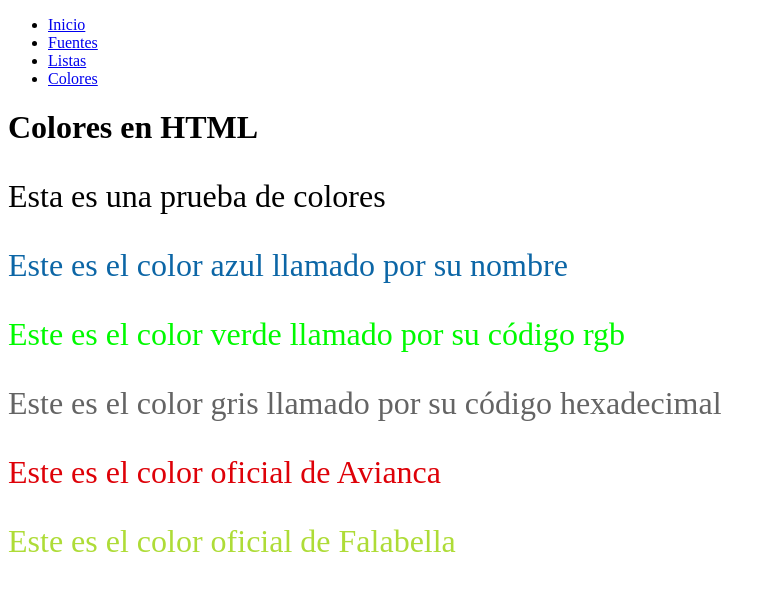
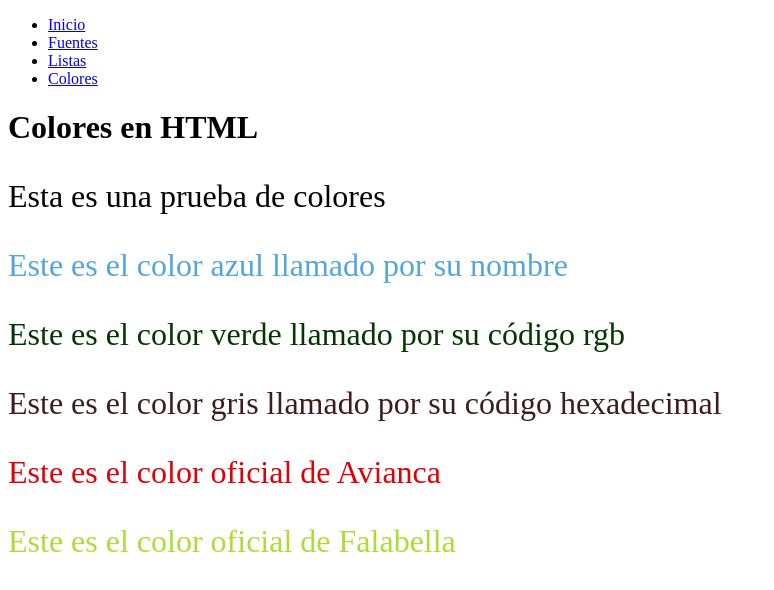
Before and after one commit to sotternajjar/MiPrimerSitioWeb, a plain HTML site: page colores.html in a window 1280 px wide. Shown: the whole page, without its empty margins (0-774 px from the left). Drawn offline with Linux system fonts and the light colour scheme.

Commit message:
Añadiendo colores a pagina

```diff
--- a/css/colores.css
+++ b/css/colores.css
@@ -3,13 +3,13 @@ p {
     font-size: 2em;
 }
 .color-azul    {
-    color:rgb(12,102,166);
+    color:rgb(84, 165, 223);
 }
 .color-verde   {
-    color:rgb(0,250,0);
+    color:rgb(4, 54, 4);
 }
 .color-gris    {
-    color:#646464;
+    color:#3f1c1c;
 }
 .color-avianca {
     color:rgb(222,1,8);
```
